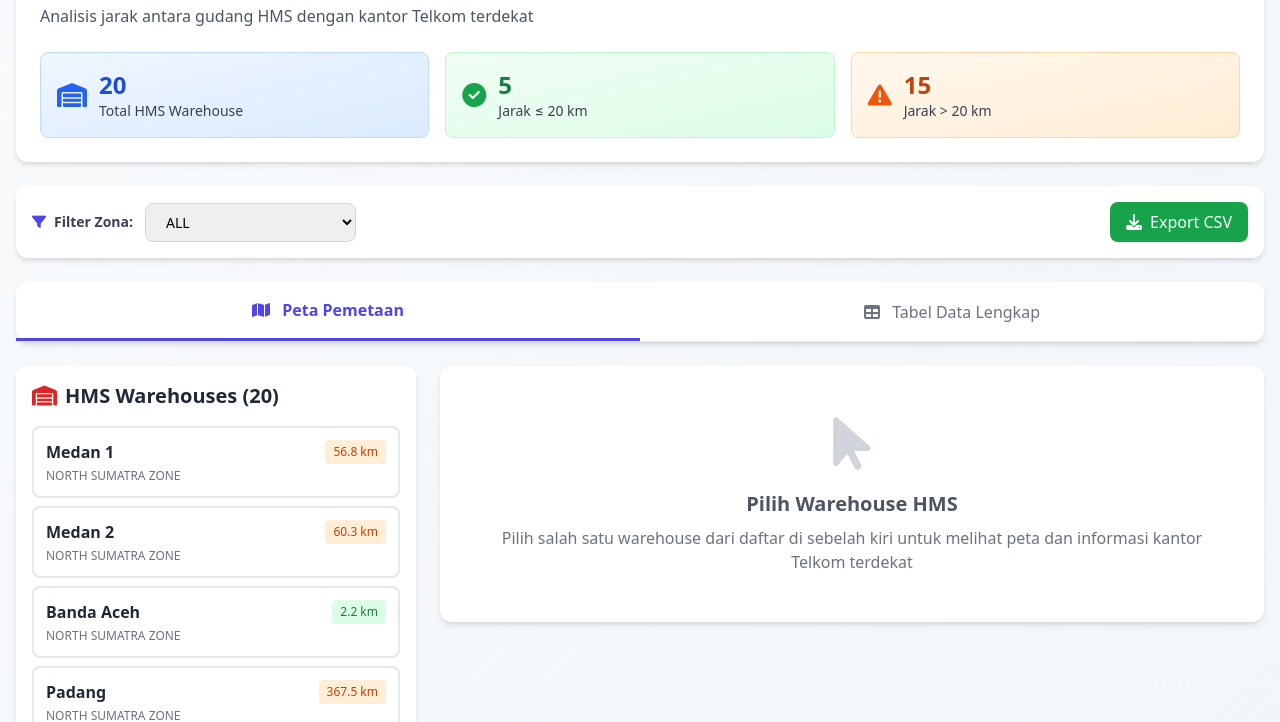
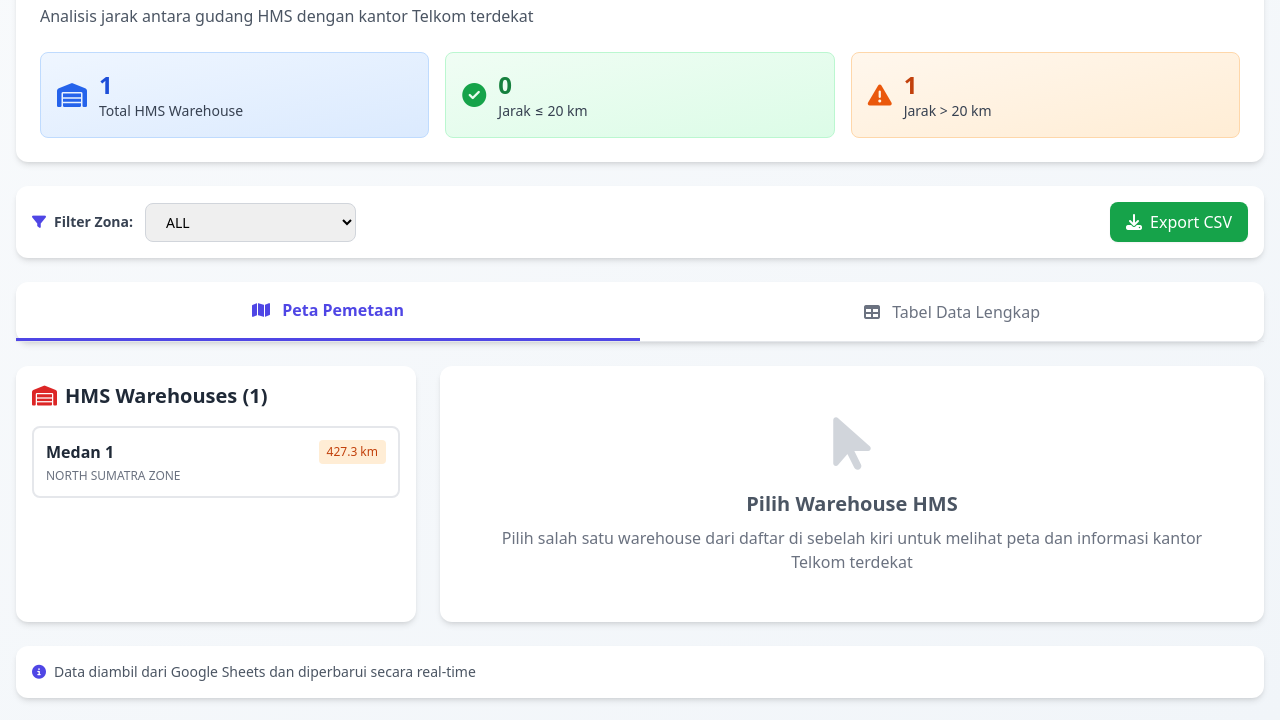
Before and after one commit to RLEGSTR3-IT/HMS-TELKOM, a plain HTML site: page index.html in a window 1280 px wide. Shown: the part 80-802 px from the top of the page. Drawn offline with nearby package versions, Linux system fonts and the light colour scheme.

Commit message:
Update index.html

```diff
--- a/index.html
+++ b/index.html
@@ -23,46 +23,18 @@
     <script>
         // Google Sheets CSV URLs
         const SHEETS_CONFIG = {
-            hmsWarehouse: 'YOUR_HMS_WAREHOUSE_CSV_URL',
-            telkomOffice: 'YOUR_TELKOM_OFFICE_CSV_URL'
+            hmsWarehouse: 'https://docs.google.com/spreadsheets/d/e/2PACX-1vQFW0PDOixi7Jlhcd629VlQARE3mrSJqRKa0OvjnxUp6vVU8HDrmggt7FjybTKidiFRYG5KBk_R27x1/pub?gid=1128681242&single=true&output=csv',
+            telkomOffice: 'https://docs.google.com/spreadsheets/d/e/2PACX-1vTETvKfVJotQtjK7lFp5j6cYzLxumpBqPsPcEj_nP7bLvkSjGpfIQXmAHL66Zb7YmXuxyIwSNcfw5jA/pub?gid=0&single=true&output=csv'
         };
 
         // Data HMS Warehouses
         let hmsWarehouses = [
-            { id: 1, zona: "NORTH SUMATRA ZONE", kota: "Medan 1", lat: 3.5930666653098062, lng: 98.63792100303282 },
-            { id: 2, zona: "NORTH SUMATRA ZONE", kota: "Medan 2", lat: 3.5373546229355055, lng: 98.82088702562696 },
-            { id: 3, zona: "NORTH SUMATRA ZONE", kota: "Banda Aceh", lat: 5.541530128067164, lng: 95.31082651905314 },
-            { id: 14, zona: "NORTH SUMATRA ZONE", kota: "Padang", lat: -0.8627102743494186, lng: 100.3763405082778 },
-            { id: 15, zona: "NORTH SUMATRA ZONE", kota: "Pekanbaru", lat: 0.48085738331435635, lng: 101.44134694452403 },
-            { id: 17, zona: "NORTH SUMATRA ZONE", kota: "Batam", lat: 1.1088463622616913, lng: 104.06757239477875 },
-            { id: 20, zona: "SOUTH SUMATRA ZONE", kota: "Palembang", lat: -2.9114864022312092, lng: 104.7146463352749 },
-            { id: 22, zona: "SOUTH SUMATRA ZONE", kota: "Jambi", lat: -1.64338070757022, lng: 103.63053421199074 },
-            { id: 29, zona: "SOUTH SUMATRA ZONE", kota: "Bengkulu", lat: -3.7680956, lng: 102.2705372 },
-            { id: 35, zona: "JAKARTA ZONE", kota: "Jakarta Barat", lat: -6.19229453919793, lng: 106.76848176600298 },
-            { id: 36, zona: "JAKARTA ZONE", kota: "Jakarta Utara", lat: -6.12941730885776, lng: 106.91052718268799 },
-            { id: 41, zona: "JAKARTA ZONE", kota: "Bogor", lat: -6.5118715980113855, lng: 106.8532864291344 },
-            { id: 50, zona: "WEST JAVA ZONE", kota: "Bandung", lat: -6.933844289393681, lng: 107.68946567157579 },
-            { id: 59, zona: "CENTRAL JAVA ZONE", kota: "Yogyakarta", lat: -7.713535631526459, lng: 110.36752285098801 },
-            { id: 66, zona: "CENTRAL JAVA ZONE", kota: "Semarang", lat: -7.00453, lng: 110.4545628 },
-            { id: 71, zona: "EAST JAVA ZONE", kota: "Sidoarjo", lat: -7.349053624625632, lng: 112.75766733833791 },
-            { id: 79, zona: "EAST JAVA ZONE", kota: "Denpasar", lat: -8.7179804, lng: 115.2017273 },
-            { id: 90, zona: "EAST INDONESIA ZONE", kota: "Manado", lat: 1.4830196, lng: 124.8557027 },
-            { id: 94, zona: "EAST INDONESIA ZONE", kota: "Banjarmasin", lat: -3.378102351246243, lng: 114.64788205581854 },
-            { id: 103, zona: "EAST INDONESIA ZONE", kota: "Jayapura", lat: -2.5696665, lng: 140.7052456 }
+            { id: 1, zona: "NORTH SUMATRA ZONE", kota: "Medan 1", lat: 3.5930666653098062, lng: 98.63792100303282 }
         ];
 
         // Data Telkom Offices
         let telkomOffices = [
-            { id: 1, kota: "Banda Aceh Kota", nama: "Plasa Telkom Banda Aceh", lat: 5.556852, lng: 95.32355 },
-            { id: 5, kota: "Kabanjahe", nama: "Plasa Telkom Kabanjahe", lat: 3.102468, lng: 98.49695 },
-            { id: 11, kota: "Jambi", nama: "Plasa Telkom Jambi", lat: -1.6100780928859, lng: 103.59635848209 },
-            { id: 17, kota: "Serang", nama: "Plasa Telkom Serang", lat: -6.112922, lng: 106.141644 },
-            { id: 18, kota: "Bogor", nama: "Plasa Telkom Pajajaran", lat: -6.187019, lng: 107.048929 },
-            { id: 31, kota: "Semarang", nama: "Plasa Telkom Digital Pahlawan", lat: -6.99428, lng: 110.4217 },
-            { id: 35, kota: "Surabaya", nama: "Plasa Telkom Mergoyoso", lat: -7.26251, lng: 112.7399 },
-            { id: 49, kota: "Makassar", nama: "Plasa Telkom Pettarani", lat: -2.995575, lng: 120.195864 },
-            { id: 54, kota: "Ambon", nama: "Plasa Telkom Ambon", lat: -3.702843, lng: 128.173715 },
-            { id: 58, kota: "Jayapura", nama: "Plasa Telkom Sentani", lat: -2.566546, lng: 140.512192 }
+            { id: 1, kota: "Banda Aceh Kota", nama: "Plasa Telkom Banda Aceh", lat: 5.556852, lng: 95.32355 }
         ];
 
         // Calculate distance
```
